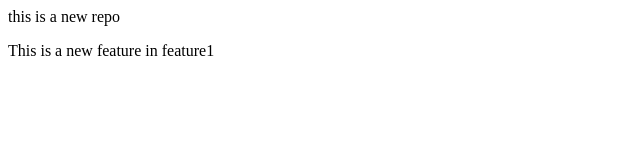
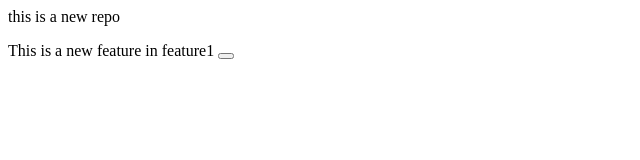
Before and after one commit to rishabh-sikarwar/local-repo, a plain HTML site: page index.html in a window 1280 px wide. Shown: the full height of the page, 0-640 px from the left. Drawn offline with Linux system fonts and the light colour scheme.

Commit message:
add buttOM

```diff
--- a/index.html
+++ b/index.html
@@ -1,2 +1,2 @@
 <p>this  is a new repo </p>
-<p>This is a new feature in feature1</p>
+<p>This is a new feature in feature1 <button></button></p>
```
